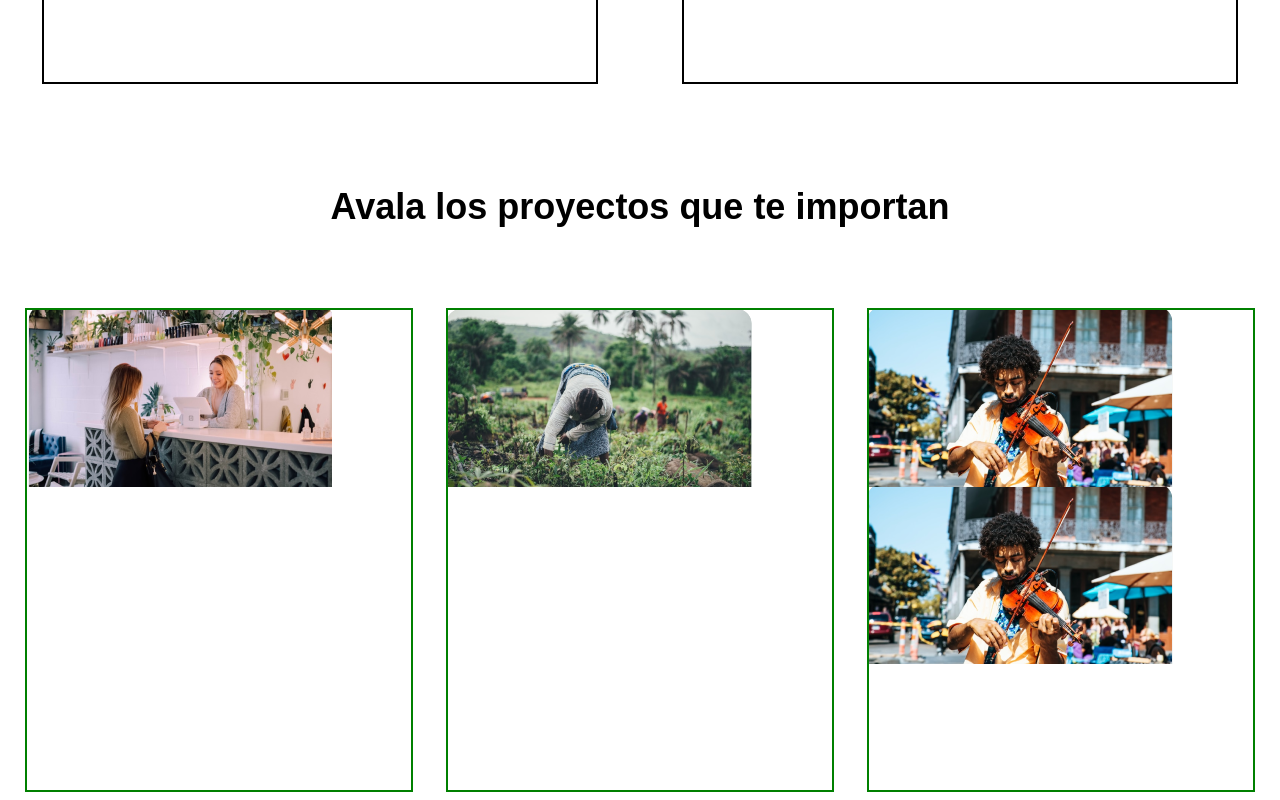
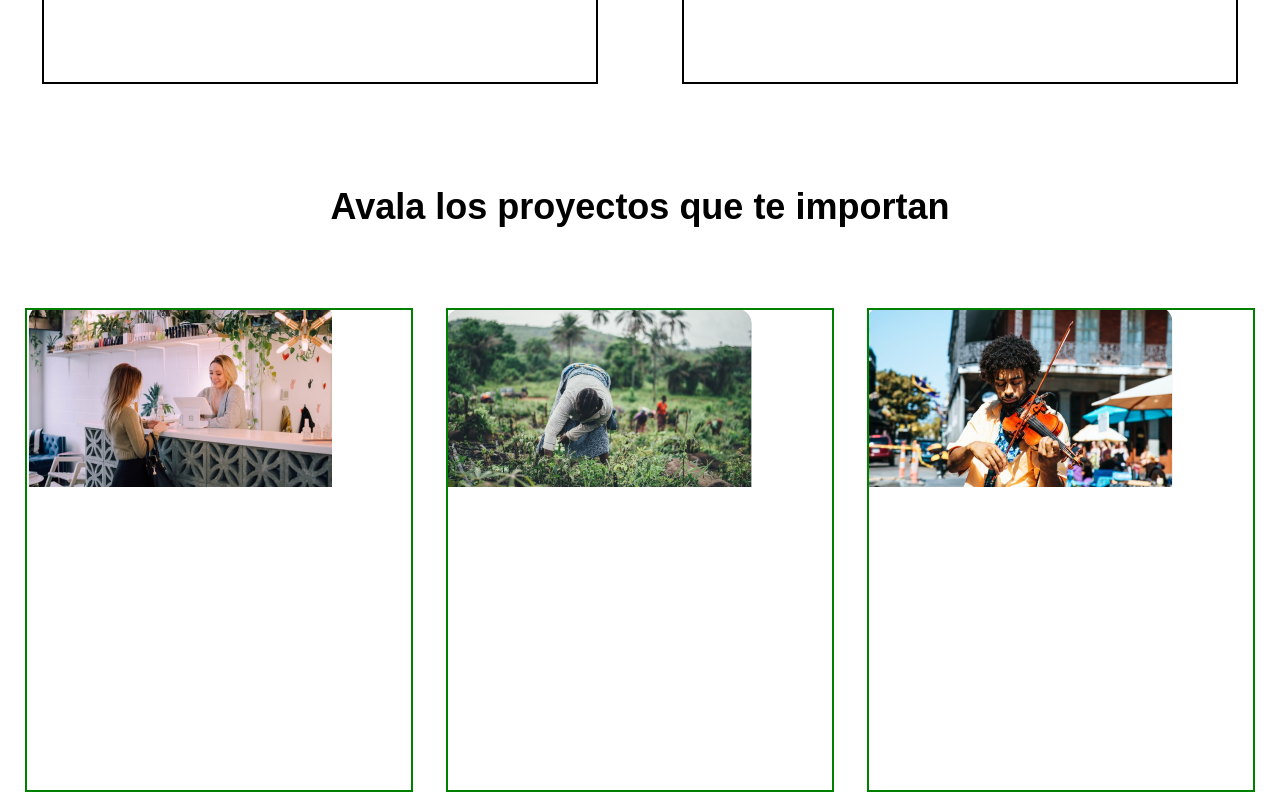
Before and after one commit to juliaigz/ecofund_ICP, a SvelteKit app in the folder src/ecofund-icp-frontend/: page / in a window 1280 px wide. Shown: the part 1867-2667 px from the top of the page. Built offline with nearby package versions, Linux system fonts and the light colour scheme.

Commit message:
refactor: Remove redundant image import in +page.svelte

```diff
--- a/src/ecofund-icp-frontend/src/routes/+page.svelte
+++ b/src/ecofund-icp-frontend/src/routes/+page.svelte
@@ -105,7 +105,6 @@
       <div class="ProyectoAval">         <!--QUITO ECUADOR-->
         <figure>
           <img src={EcuadorAval} alt="Esto es un alt de ecuador" />
-          <img src={EcuadorAval} alt="">
         </figure>
       </div>
     </div>
```
